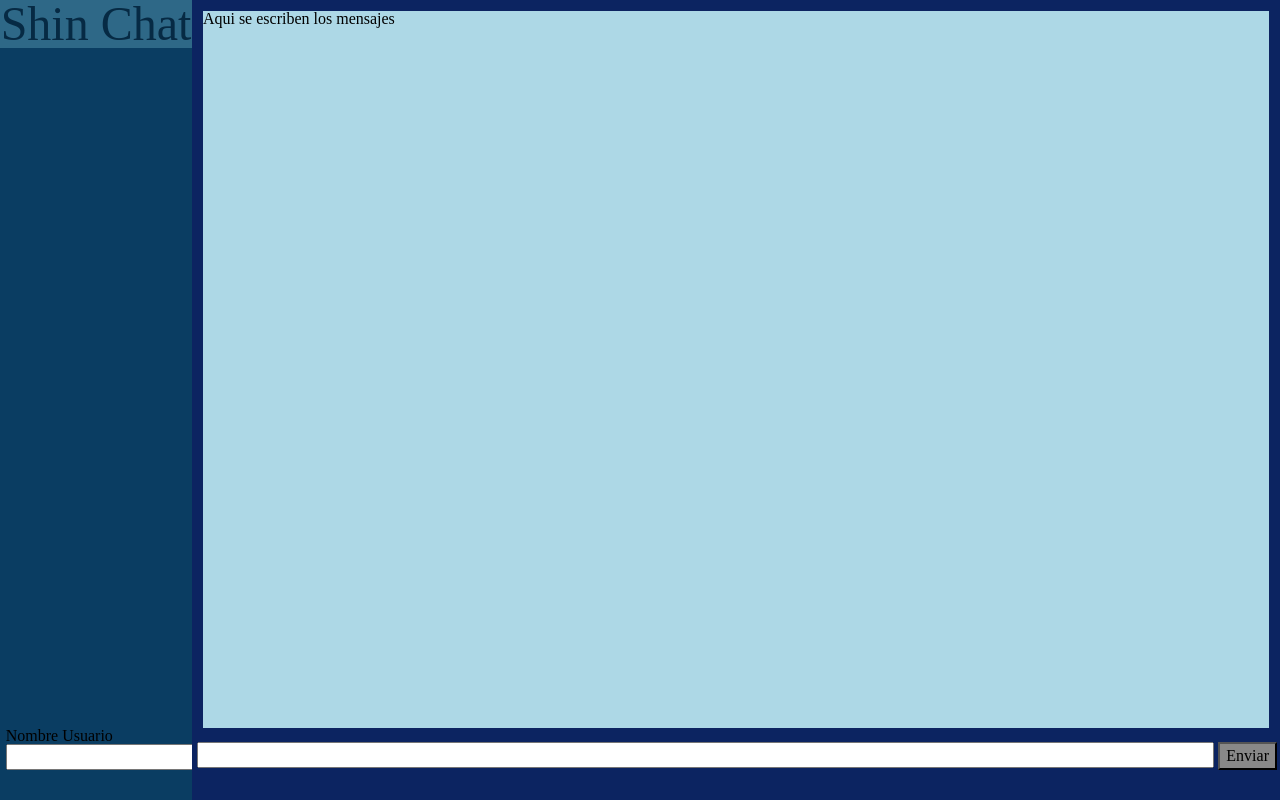
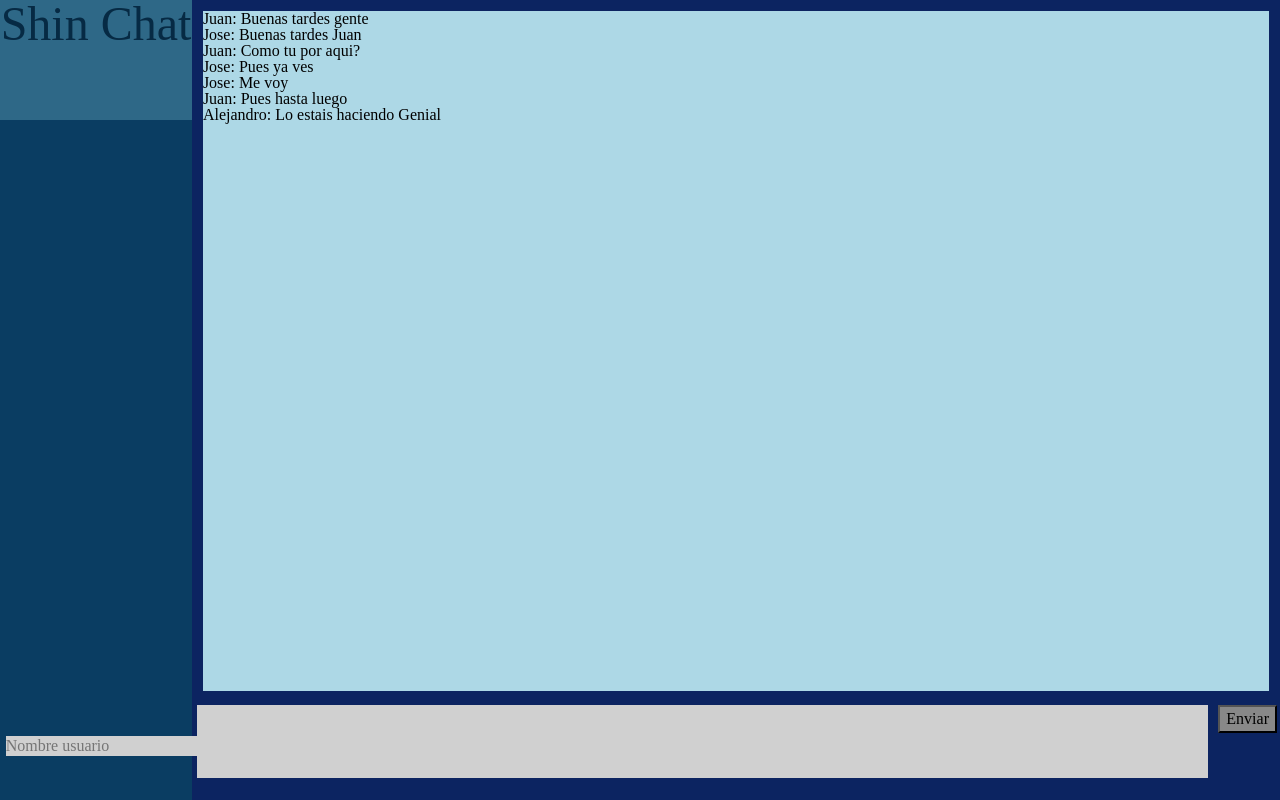
Before and after one commit to alvaroGonzalezD/chatAppFront, a plain HTML site: page index.html in a window 1280 px wide. Drawn offline with Linux system fonts and the light colour scheme; no server answers.

Commit message:
Mostrar mensajes por pantalla

```diff
--- a/index.css
+++ b/index.css
@@ -18,13 +18,14 @@
     text-align: center;
     background: #82ccdd;
     opacity: 30%;
+    height: 15%;
 }
 
 .nombre {
     /*Posicionar abajo del cuadro "menu"*/
     background-color: #0a3d62;
     padding-left: 3%;
-    width: 90%;
+    width: 80%;
 }
 
 .ventanaChat {
@@ -36,7 +37,7 @@
 
 .chat {
     margin: 1%;
-    height: 105.5%;
+    height: 100%;
     background-color: lightblue;
 }
 
@@ -68,9 +69,7 @@
 
 textarea {
     min-width: 100%;
-    height: 20px;
     resize: none;
-
     justify-content: center;
 }
 
@@ -81,5 +80,24 @@ textarea {
 }
 
 .separador {
-    height: 85%;
+    height: 77%;
 }
+
+#fname {
+    border: 0 none white;
+    overflow: hidden;
+    padding: 0;
+    outline: none;
+    background-color: #D0D0D0;
+    resize: none;
+    height: 20px;
+    margin-right: 7px;
+}
+
+#ftext {
+    border: 0 none white;
+    overflow: auto;
+    padding: 0;
+    outline: none;
+    background-color: #D0D0D0;
+}
--- a/index.html
+++ b/index.html
@@ -15,23 +15,24 @@
         <div class="menu">
             <div class="titulo"> Shin Chat
             </div>
-            <div class ="separador">
-        </div>
-            <div class="nombre"> Nombre Usuario
+            <div class="separador">
+            </div>
+            <div class="nombre">
                 <form action="css">
-                    <textarea id="fname" name="fname"></textarea>
+                    <input type="text" id="fname" name="fname" placeholder="Nombre usuario"></input>
             </div>
         </div>
         <div class="ventanaChat">
             <div class="chat">
-                Aqui se escriben los mensajes
+
+                <div id="textTemplate"></div>
             </div>
             <div class="enviarMensaje">
                 <div class="textoMensaje">
                     <form action="css">
-                        <textarea id="fname" name="fname"></textarea>
+                        <textarea id="ftext" name="ftext" onload="init()" maxlength="255" rows="4" ;></textarea>
                 </div>
-                <input class="botonEnviar" type="submit" value="Enviar">
+                <input class=" botonEnviar" type="submit" value="Enviar">
 
                 </form>
             </div>
--- a/js.js
+++ b/js.js
@@ -1,5 +1,18 @@
-window.onload = function()
-{
+window.onload = function() {
+
+
+    $.getJSON("mensajes.json", function(json) {
+        console.log("hey")
+        console.log(json); // this will show the info it in firebug console
+        let i = 0
+        $.each(json, function(index) {
+            /// do stuff
+            $.each(this, function(k, v) {
+                tempHtml = $("#textTemplate").html()
+                $("#textTemplate").html(tempHtml + "<p id=" + k + ">" + this["user"] + ": " + this["txt"] + "</p>")
+            });
+        });
+    });
 
 
     $.ajax({
@@ -7,7 +20,7 @@ window.onload = function()
         type: "post",
         data: null,
         dataType: 'json',
-        success: function(data){
+        success: function(data) {
             console.log(data);
             console.log(data.id);
         }
--- /dev/null
+++ b/mensajes.json
@@ -0,0 +1,38 @@
+{
+    "mensajes": [{
+            "user": "Juan",
+            "timestamp": 1626345321,
+            "txt": "Buenas tardes gente"
+        },
+        {
+            "user": "Jose",
+            "timestamp": 1626345332,
+            "txt": "Buenas tardes Juan"
+        },
+        {
+            "user": "Juan",
+            "timestamp": 1626345338,
+            "txt": "Como tu por aqui?"
+        },
+        {
+            "user": "Jose",
+            "timestamp": 1626345344,
+            "txt": "Pues ya ves"
+        },
+        {
+            "user": "Jose",
+            "timestamp": 1626345350,
+            "txt": "Me voy"
+        },
+        {
+            "user": "Juan",
+            "timestamp": 1626345355,
+            "txt": "Pues hasta luego"
+        },
+        {
+            "user": "Alejandro",
+            "timestamp": 1626583484,
+            "txt": "Lo estais haciendo Genial"
+        }
+    ]
+}
```
